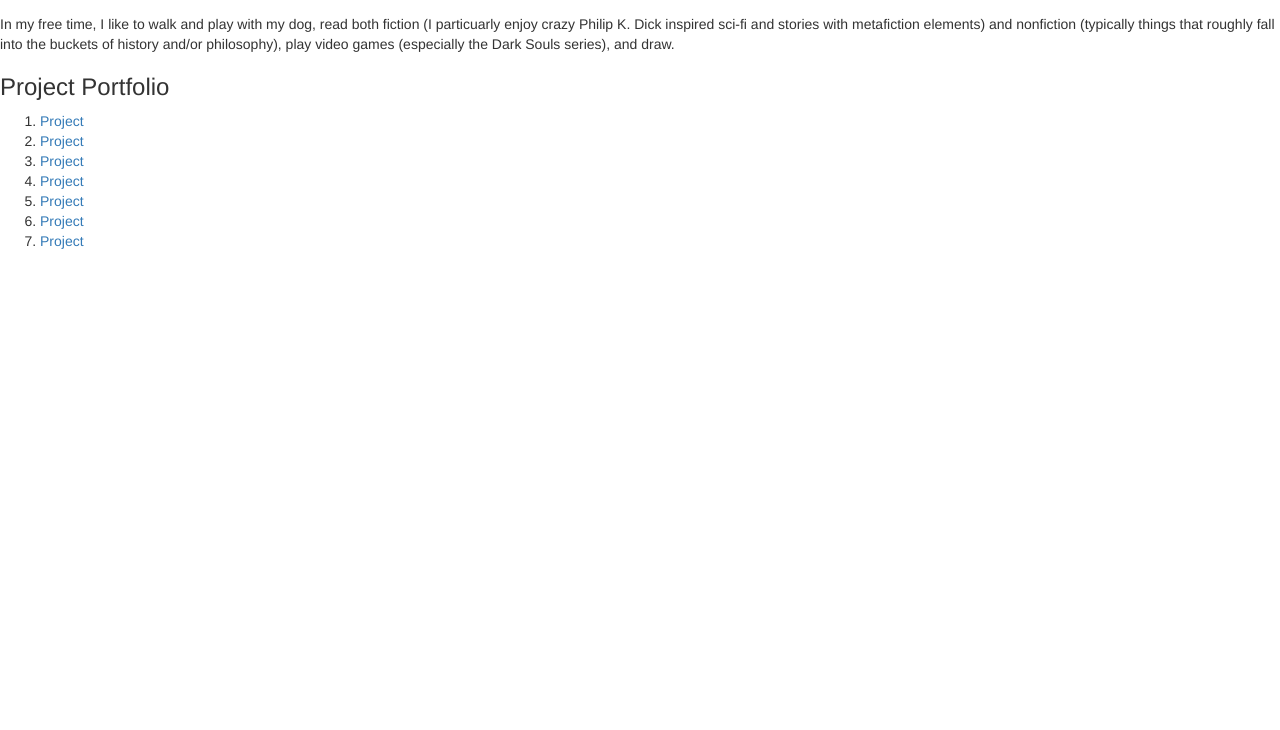
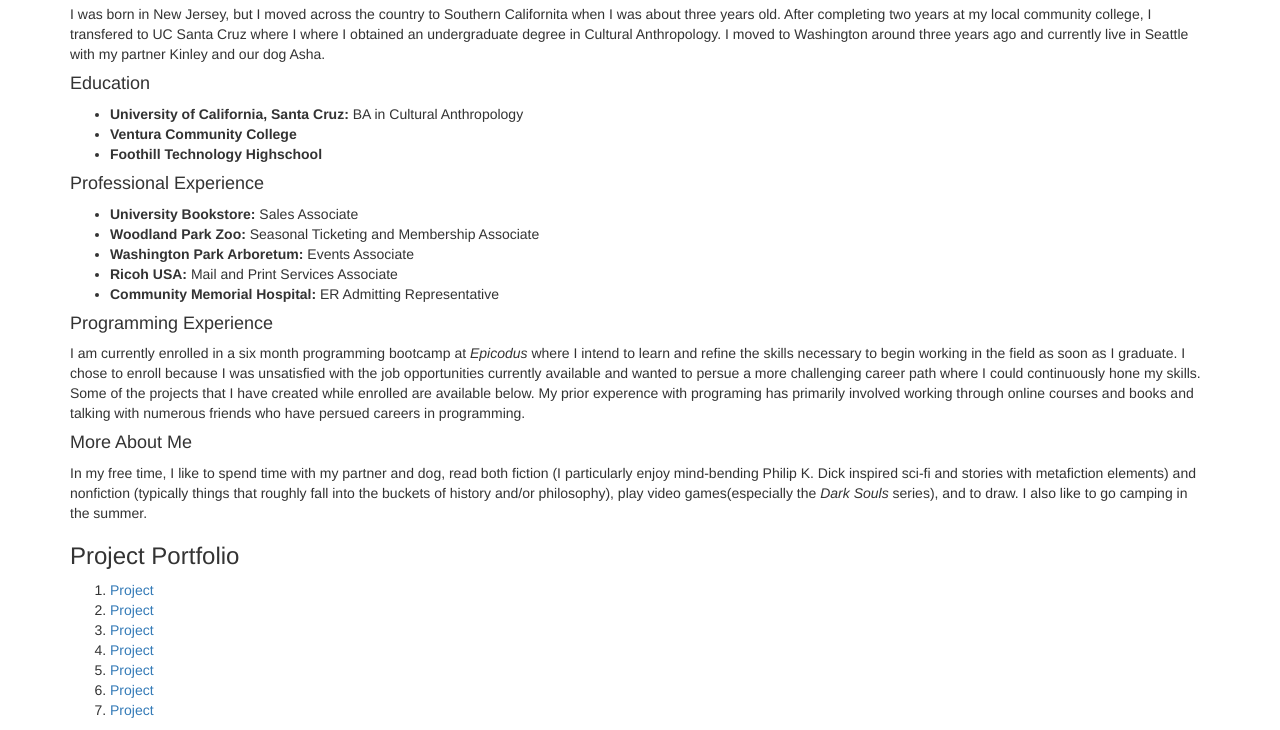
Before and after one commit to kmgarvey279/portfolio-landing-page, a plain HTML site: page index.html in a window 1280 px wide. Shown: the part 594-1324 px from the top of the page. Before the commit the page ends 855 px from the top, so only its background shows below. Drawn offline with Linux system fonts and the light colour scheme.

Commit message:
Added 'container', 'strong' and 'em' formatting tags and an image. It will now display on the main page.

```diff
--- a/index.html
+++ b/index.html
@@ -6,37 +6,41 @@
     <title>Kevin Garvey's Portfolio</title>
   </head>
   <body>
+    <div class="container">
+      <img src="img/kg.jpg" alt="Photo of Kevin.">
       <h1>Kevin Garvey's Portfolio</h1>
       <h2>About Me</h2>
       <h3>Background</h3>
       <p>I was born in New Jersey, but I moved across the country to Southern Californita when I was about three
       years old. After completing two years at my local community college, I transfered to UC Santa Cruz where I
-    where I obtained an undergraduate degree in Cultural Anthropology. I moved to Washington around three years ago and currently
-    live in Seattle with my partner Kinley and our dog Asha.</p>
+      where I obtained an undergraduate degree in Cultural Anthropology. I moved to Washington around three years
+      ago and currently live in Seattle with my partner Kinley and our dog Asha.</p>
       <h4>Education</h4>
         <ul>
-        <li>University of California, Santa Cruz: BA in Cultural Anthropology</li>
-        <li>Ventura Community College</li>
-        <li>Foothill Technology Highschool</li>
+          <li><strong>University of California, Santa Cruz:</strong> BA in Cultural Anthropology</li>
+          <li><strong>Ventura Community College</strong></li>
+          <li><strong>Foothill Technology Highschool</strong></li>
         </ul>
       <h4>Professional Experience</h4>
         <ul>
-        <li>University Bookstore: Sales Associate</li>
-        <li>Woodland Park Zoo: Seasonal Ticketing and Membership Associate</li>
-        <li>Washington Park Arboretum: Events Associate</li>
-        <li>Ricoh USA: Mail and Print Services Associate</li>
-        <li>Community Memorial Hospital: ER Admitting Representative</li>
+          <li><strong>University Bookstore:</strong> Sales Associate</li>
+          <li><strong>Woodland Park Zoo:</strong> Seasonal Ticketing and Membership Associate</li>
+          <li><strong>Washington Park Arboretum:</strong> Events Associate</li>
+          <li><strong>Ricoh USA:</strong> Mail and Print Services Associate</li>
+          <li><strong>Community Memorial Hospital:</strong> ER Admitting Representative</li>
         </ul>
       <h4>Programming Experience</h4>
-    <p>I am currently enrolled in a six month programming bootcamp at Epicodus where I intend to learn and refine
-    the skills necessary to begin working in the field as soon as I graduate. I chose to enroll because I was unsatisfied with the job opportunities
-    currently available and wanted to persue a more challenging career path where I could continuously hone my skills. Some of the projects
-    that I have created while enrolled are available below. My prior experence with programing has primarily involved working through online courses
-    and books and talking with numerous friends who have persued careers in programming.</p>
+      <p>I am currently enrolled in a six month programming bootcamp at <em>Epicodus</em> where I intend to learn and refine
+      the skills necessary to begin working in the field as soon as I graduate. I chose to enroll because I was
+      unsatisfied with the job opportunities currently available and wanted to persue a more challenging career path where
+      I could continuously hone my skills. Some of the projects that I have created while enrolled are available below. My
+      prior experence with programing has primarily involved working through online courses and books and talking with
+      numerous friends who have persued careers in programming.</p>
       <h4>More About Me</h4>
-    <p>In my free time, I like to walk and play with my dog, read both fiction (I particuarly enjoy crazy Philip K. Dick inspired sci-fi and stories
-    with metafiction elements) and nonfiction (typically things that roughly fall into the buckets of history and/or philosophy), play video games
-    (especially the Dark Souls series), and draw.
+      <p>In my free time, I like to spend time with my partner and dog, read both fiction (I particularly enjoy mind-bending
+      Philip K. Dick inspired sci-fi and stories with metafiction elements) and nonfiction (typically things that roughly fall
+      into the buckets of history and/or philosophy), play video games(especially the <em>Dark Souls</em> series), and to draw.
+      I also like to go camping in the summer.</p>
       <h3>Project Portfolio</h3>
       <ol>
         <li><a href="#">Project</a></li>
@@ -47,5 +51,6 @@
         <li><a href="#">Project</a></li>
         <li><a href="#">Project</a></li>
       </ol>
+    </div>
   </body>
 </html>
```
Also changed, not shown: img/kg.jpg (added). Lines whose indentation alone changed are shown as unchanged.
